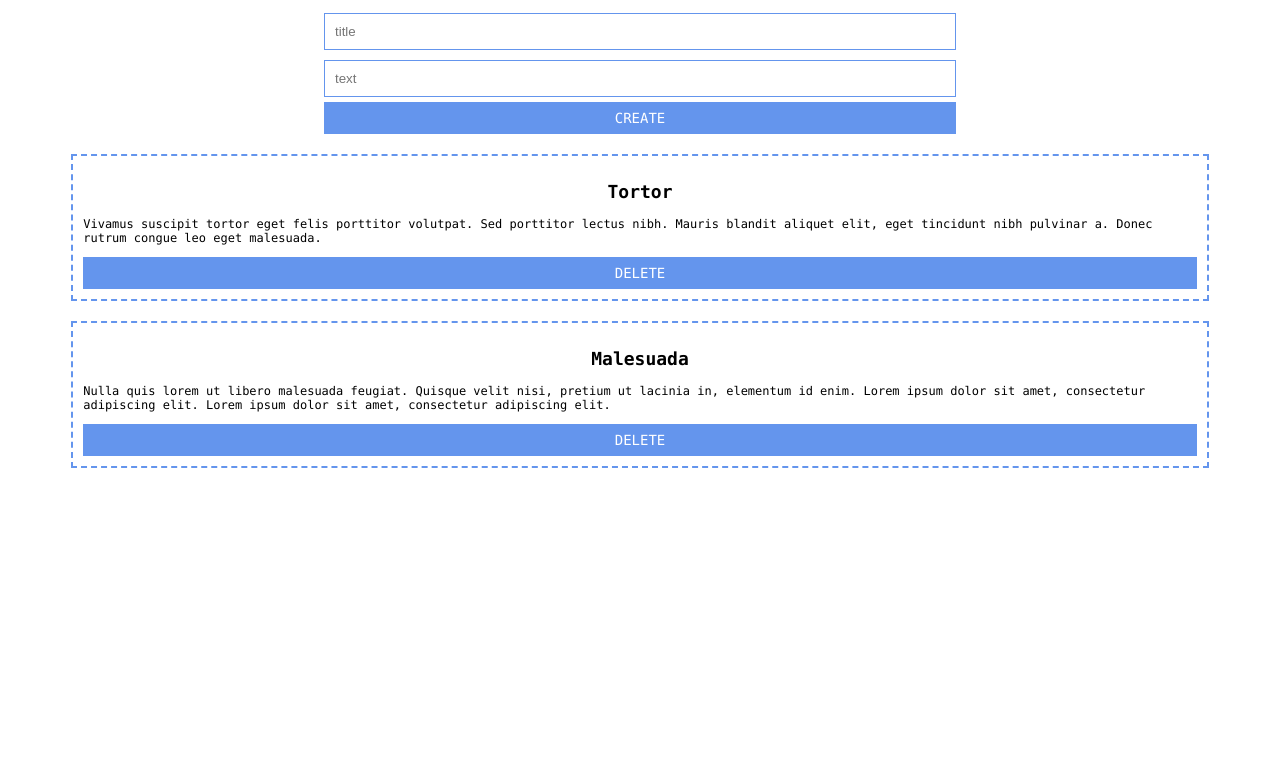
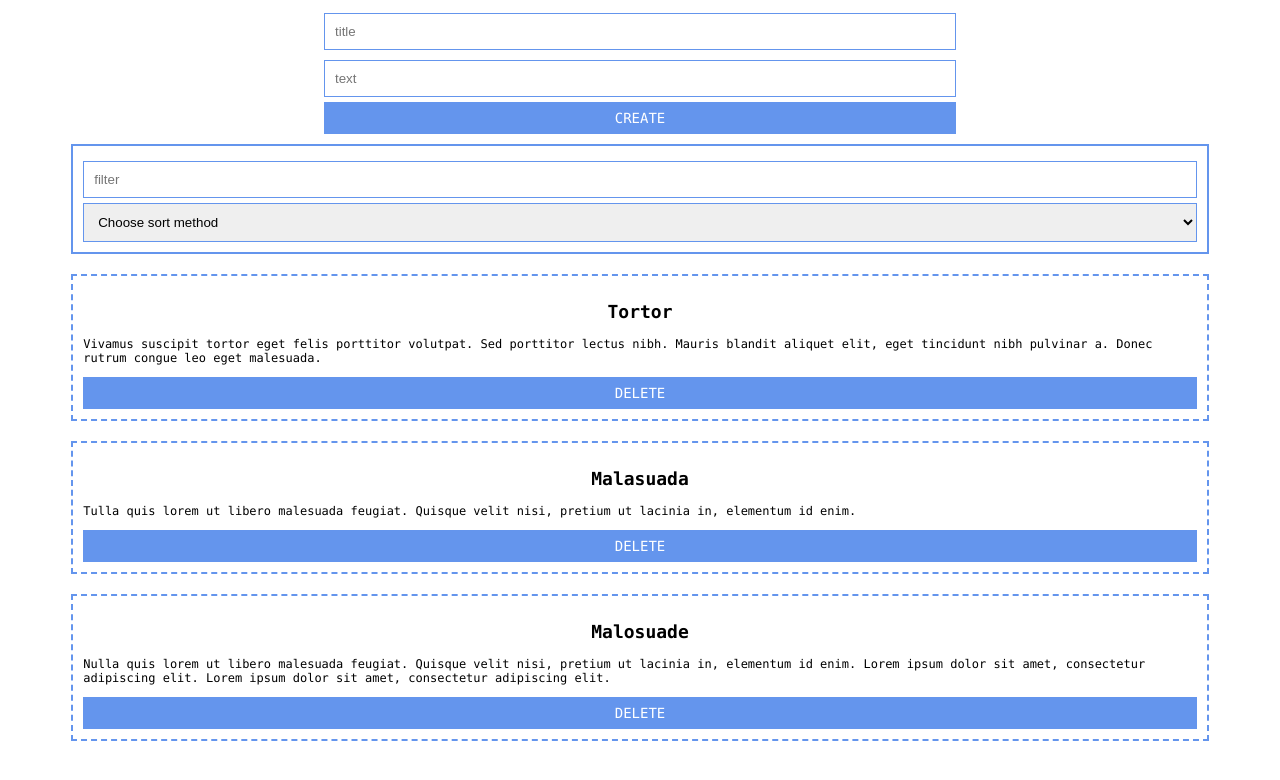
Before and after one commit to wwwax/ulbi-react, a React (Create React App) app: page / in a window 1280 px wide. Shown: the top 780 px of the page. Built offline with nearby package versions, Linux system fonts and the light colour scheme; the HTML template or start-up script is replaced by a standard one.

Commit message:
repeat sort and filter

```diff
--- a/src/components/App.js
+++ b/src/components/App.js
@@ -1,7 +1,8 @@
 import "./App.module.css";
-import { useState } from "react";
+import { useState, useMemo } from "react";
 import ArticleForm from "./ArticleForm";
 import ArticleList from "./ArticleList";
+import FilterForm from "./FilterForm";
 
 export default function App() {
   const [articles, setArticles] = useState([
@@ -12,10 +13,34 @@ export default function App() {
     },
     {
       id: 2,
-      title: "Malesuada",
+      title: "Malasuada",
+      text: "Tulla quis lorem ut libero malesuada feugiat. Quisque velit nisi, pretium ut lacinia in, elementum id enim.",
+    },
+    {
+      id: 3,
+      title: "Malosuade",
       text: "Nulla quis lorem ut libero malesuada feugiat. Quisque velit nisi, pretium ut lacinia in, elementum id enim. Lorem ipsum dolor sit amet, consectetur adipiscing elit. Lorem ipsum dolor sit amet, consectetur adipiscing elit.",
     },
   ]);
+
+  const [filter, setFilter] = useState({
+    method: "",
+    query: "",
+  });
+
+  const sortedArticles = useMemo(() => {
+    return filter.method
+      ? [...articles].sort((a, b) =>
+          a[filter.method].localeCompare(b[filter.method])
+        )
+      : articles;
+  }, [filter.method, articles]);
+
+  const sortedAndFilteredArticles = useMemo(() => {
+    return sortedArticles.filter((article) =>
+      article.title.toLowerCase().includes(filter.query.toLowerCase())
+    );
+  }, [filter.query, sortedArticles]);
 
   function addArticle(article) {
     setArticles((articles) => [...articles, article]);
@@ -28,7 +53,11 @@ export default function App() {
   return (
     <div>
       <ArticleForm addArticle={addArticle} />
-      <ArticleList articles={articles} deleteArticle={deleteArticle} />
+      <FilterForm filter={filter} setFilter={setFilter} />
+      <ArticleList
+        articles={sortedAndFilteredArticles}
+        deleteArticle={deleteArticle}
+      />
     </div>
   );
 }
--- /dev/null
+++ b/src/components/FilterForm.js
@@ -0,0 +1,21 @@
+import styles from "./FilterForm.module.css";
+import CustomInput from "../ui/CustomInput";
+import CustomSelect from "../ui/CustomSelect";
+
+export default function FilterForm({ filter, setFilter }) {
+  return (
+    <form className={styles.form}>
+      <CustomInput
+        type="text"
+        placeholder="filter"
+        value={filter.query}
+        onChange={(query) => setFilter((filter) => ({ ...filter, query }))}
+      />
+
+      <CustomSelect
+        value={filter.method}
+        onChange={(method) => setFilter((filter) => ({ ...filter, method }))}
+      />
+    </form>
+  );
+}
--- /dev/null
+++ b/src/components/FilterForm.module.css
@@ -0,0 +1,8 @@
+.form {
+  border: 2px solid cornflowerblue;
+  margin: 10px auto;
+  display: flex;
+  flex-direction: column;
+  width: 90%;
+  padding: 10px;
+}
--- /dev/null
+++ b/src/ui/CustomSelect.js
@@ -0,0 +1,17 @@
+import styles from "./CustomSelect.module.css";
+
+export default function CustomSelect({ value, onChange }) {
+  return (
+    <select
+      className={styles.select}
+      value={value}
+      onChange={(event) => onChange(event.target.value)}
+    >
+      <option disabled value="">
+        Choose sort method
+      </option>
+      <option value="title">Sort by title</option>
+      <option value="text">Sort by text</option>
+    </select>
+  );
+}
--- /dev/null
+++ b/src/ui/CustomSelect.module.css
@@ -0,0 +1,4 @@
+.select {
+  padding: 10px;
+  border: 1px solid cornflowerblue;
+}
```
